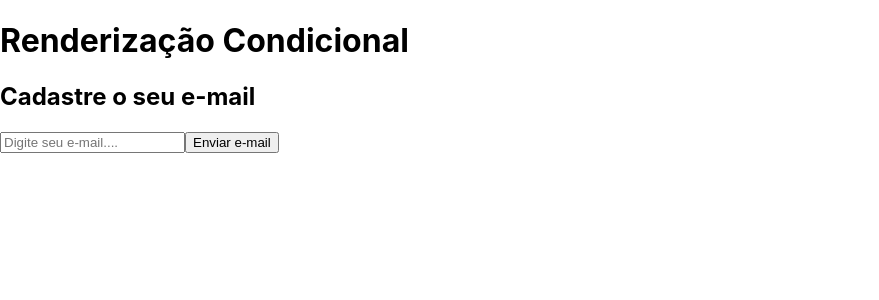
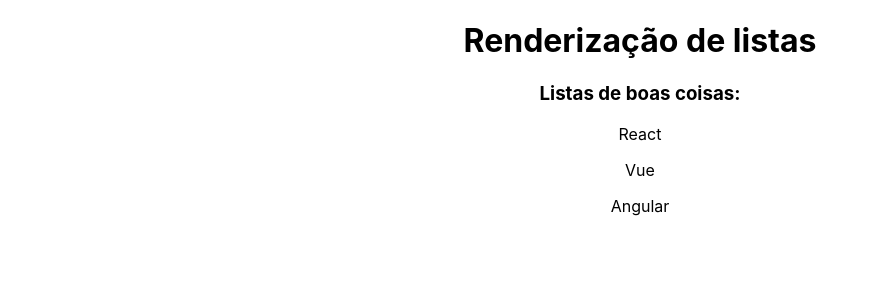
Before and after one commit to Romulomrs/Algoritmoss, a React (Create React App) app in the folder Front-End/Projetos/react project/meu-projeto/: page / in a window 1280 px wide. Shown: the top 300 px of the page, without its empty margins (0-879 px from the left). Built offline with nearby package versions, Linux system fonts and the light colour scheme.

Commit message:
Renderização de listas

```diff
--- /dev/null
+++ b/Front-End/Projetos/react project/meu-projeto/src/App.css
@@ -0,0 +1,3 @@
+.App {
+    text-align: center;
+}
--- a/Front-End/Projetos/react project/meu-projeto/src/App.js
+++ b/Front-End/Projetos/react project/meu-projeto/src/App.js
@@ -1,10 +1,12 @@
-import Condicional from "./components/Condicional";
+import './App.css'
+import OutraLista from './components/OutraLista';
 
 function App() {
+  const meusItens = ['React', 'Vue', 'Angular']
   return (
-    <div>
-      <h1>Renderização Condicional</h1>
-      <Condicional />
+    <div className='App'>
+      <h1>Renderização de listas</h1>
+      <OutraLista itens={meusItens} />
     </div>
   )
 }
--- /dev/null
+++ b/Front-End/Projetos/react project/meu-projeto/src/components/OutraLista.jsx
@@ -0,0 +1,14 @@
+function OutraLista({itens}){
+    return(
+        <>
+        <h3>Listas de boas coisas:</h3>
+        {itens.length > 0 ?(
+            itens.map((item,index) =>
+             <p key={index}>{item}</p>)
+            ) : (
+            <p>Não há itens na lista! </p>
+            )}
+        </>
+    )
+}
+export default OutraLista
```
